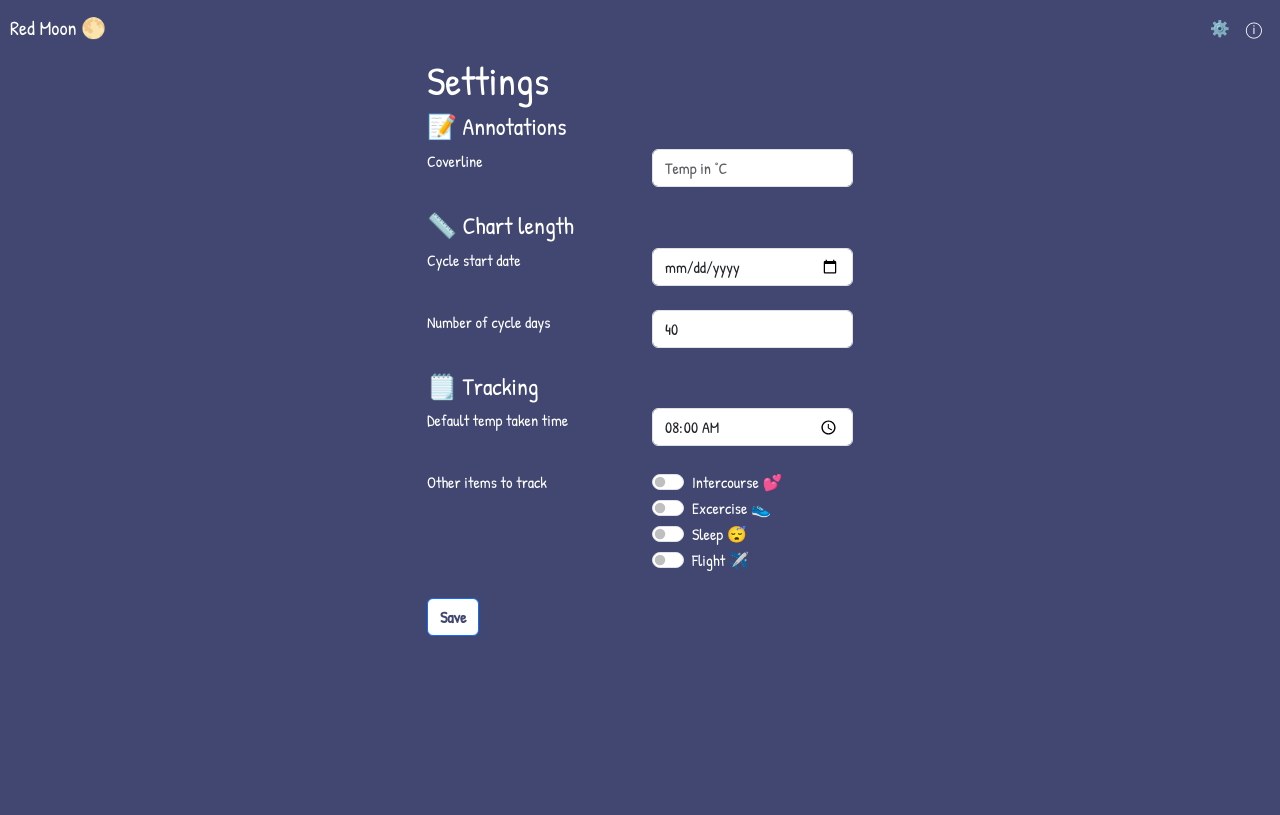
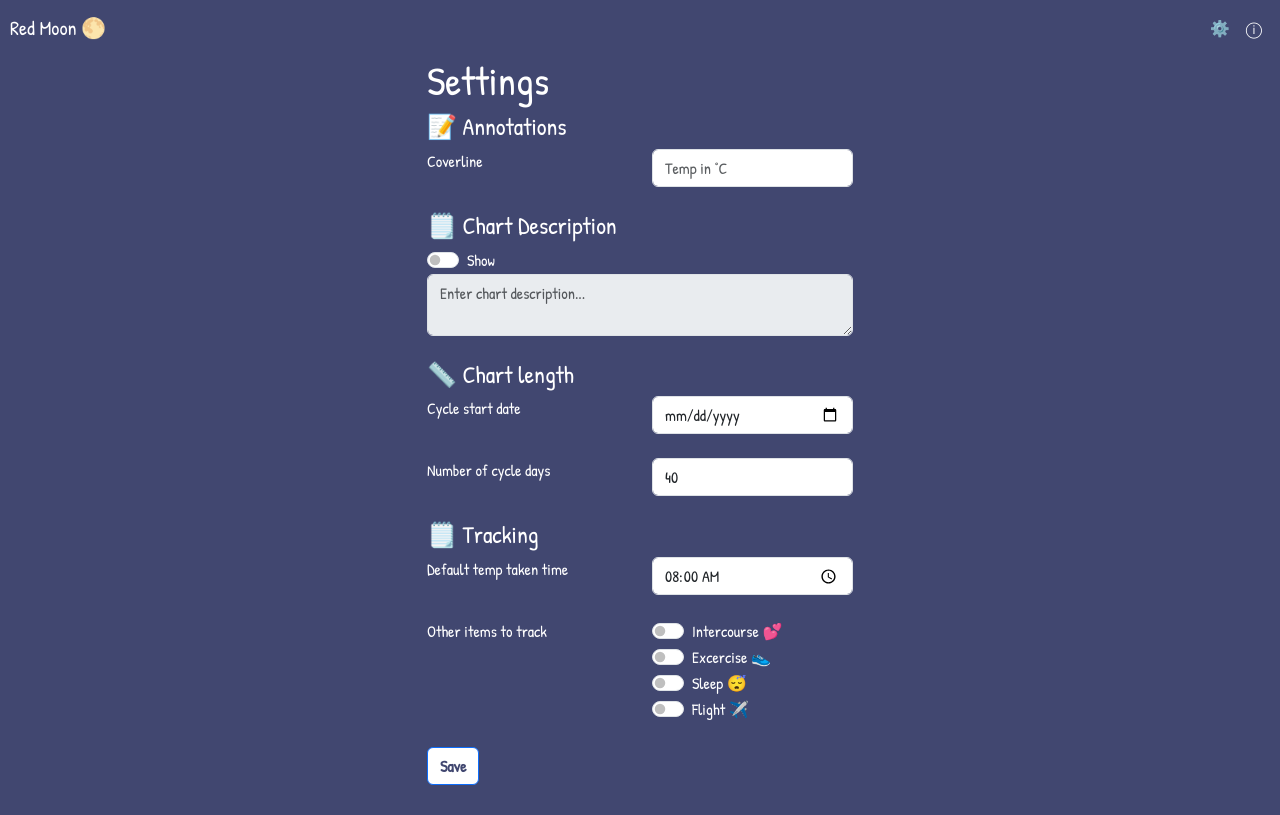
Before and after one commit to gracechin/red-moon, a React (Create React App) app: page /settings in a window 1280 px wide. Built offline with nearby package versions, Linux system fonts and the light colour scheme.

Commit message:
Settings - Chart description

```diff
--- a/src/components/FormInput.js
+++ b/src/components/FormInput.js
@@ -56,7 +56,13 @@ export const OptionsInput = (props) => {
   return <ToggleButtons {...props} />;
 };
 
-export const SwitchInput = ({ label, name, compress, defaultChecked }) => {
+export const SwitchInput = ({
+  label,
+  name,
+  compress,
+  defaultChecked,
+  onChange,
+}) => {
   return (
     <>
       <Form.Check
@@ -64,6 +70,7 @@ export const SwitchInput = ({ label, name, compress, defaultChecked }) => {
         label={label}
         name={name}
         defaultChecked={defaultChecked}
+        onChange={onChange}
       />
       {!compress && <br />}
     </>
--- a/src/components/Modal.js
+++ b/src/components/Modal.js
@@ -7,16 +7,13 @@ import {
   storeEntries,
   getAllEntries,
 } from "../utils/dataStorage";
-import {
-  START_TEMP_RISE_FIELD,
-  CHART_START_DATE_KEY,
-} from "../utils/constants";
+import { START_TEMP_RISE_FIELD, SETTINGS_KEYS } from "../utils/constants";
 import {
   getCurrentDateStr,
   transformDateStrToDateLabel,
   dateComparison,
 } from "../utils/dateTime";
-import { FormInput, FloatInput, DateInput } from "./FormInput";
+import { FormInput, DateInput } from "./FormInput";
 
 export function SimpleModal({ show, heading, children, footer, onHide, size }) {
   return (
@@ -250,7 +247,7 @@ export function StartNewCycleModal({ show, onClose, onSubmit }) {
     const formJson = Object.fromEntries(formData.entries());
     saveSettings(formJson);
 
-    const startDate = formJson[CHART_START_DATE_KEY];
+    const startDate = formJson[SETTINGS_KEYS.CHART_START_DATE];
     const entriesToKeep = getAllEntries().filter(
       (e) => !dateComparison(e.Date, startDate) < 0
     );
@@ -270,7 +267,7 @@ export function StartNewCycleModal({ show, onClose, onSubmit }) {
       <Form method="post" onSubmit={handleSubmit}>
         <DateInput
           label="First Day of Cycle"
-          name={CHART_START_DATE_KEY}
+          name={SETTINGS_KEYS.CHART_START_DATE}
           type="date"
           defaultValue={getCurrentDateStr()}
         />
--- a/src/components/PeriodChart.js
+++ b/src/components/PeriodChart.js
@@ -382,6 +382,8 @@ export function PeriodChart({
   onClickColumn,
   inputFieldsConfig,
   coverline,
+  showDescription,
+  description,
 }) {
   const MIN_COL_WIDTH = 28;
   const fontSize = "small";
@@ -450,6 +452,7 @@ export function PeriodChart({
             ⇒
           </Button>
         </div>
+        {showDescription && <div>{description}</div>}
         <SynchronisedTable
           startIndex={startIndex}
           rowLabelKey="x"
--- a/src/pages/Home.js
+++ b/src/pages/Home.js
@@ -15,12 +15,9 @@ import {
 import { PeriodChart } from "../components/PeriodChart";
 import NavBar from "../components/NavBar";
 import {
-  CHART_START_DATE_KEY,
-  CHART_NUM_OF_CYCLE_DAYS_KEY,
-  DEF_TEMP_TAKEN_TIME_KEY,
+  SETTINGS_KEYS,
   REQUIRED_ENTRY_INPUT_FIELDS,
   OPTIONAL_ENTRY_INPUT_FIELDS,
-  COVERLINE_TEMP_KEY,
 } from "../utils/constants";
 import { newDateStrByDiff } from "../utils/dateTime";
 
@@ -36,11 +33,11 @@ function HomePage() {
     ...REQUIRED_ENTRY_INPUT_FIELDS,
     ...OPTIONAL_ENTRY_INPUT_FIELDS.filter((f) => settings[f.name] == "on"),
   ];
-  const defDataBase = { Time: settings[DEF_TEMP_TAKEN_TIME_KEY] };
-  const chartStartDate = settings[CHART_START_DATE_KEY];
+  const defDataBase = { Time: settings[SETTINGS_KEYS.DEF_TEMP_TAKEN_TIME] };
+  const chartStartDate = settings[SETTINGS_KEYS.CHART_START_DATE];
   const chartEndDate = newDateStrByDiff(
     chartStartDate,
-    settings[CHART_NUM_OF_CYCLE_DAYS_KEY]
+    settings[SETTINGS_KEYS.CHART_NUM_OF_CYCLE_DAYS]
   );
   const dateConfig = {
     minDate: chartStartDate,
@@ -76,8 +73,10 @@ function HomePage() {
           setSelectedColumn(colIdx);
           setShowEntryModal(true);
         }}
-        coverline={settings[COVERLINE_TEMP_KEY]}
+        coverline={settings[SETTINGS_KEYS.COVERLINE_TEMP]}
         inputFieldsConfig={inputFieldsConfig}
+        showDescription={settings[SETTINGS_KEYS.SHOW_CHART_DESCR]}
+        description={settings[SETTINGS_KEYS.CHART_DESCR]}
       />
       <PeriodEntryModal
         show={showEntryModal}
@@ -96,10 +95,10 @@ function HomePage() {
       />
       <ConfirmModal
         show={showClearConfirmModal}
-        heading="🗑️ Clear Chart Data?"
+        heading="🗑️ Clear All Data?"
         onClose={() => setShowClearConfirmModal(false)}
         onSubmit={onClearAllData}
-        bodyText="Cleared entries cannot be recovered."
+        bodyText="Cleared data cannot be recovered."
         submitButtonText="Clear all"
       />
       <ExportModal
--- a/src/pages/Settings.js
+++ b/src/pages/Settings.js
@@ -4,13 +4,7 @@ import NavBar from "../components/NavBar";
 import { SwitchInput } from "../components/FormInput";
 import { Col, Row, Container, Form, Button } from "react-bootstrap";
 import { saveSettings, getSettings, getAllEntries } from "../utils/dataStorage";
-import {
-  CHART_START_DATE_KEY,
-  CHART_NUM_OF_CYCLE_DAYS_KEY,
-  DEF_TEMP_TAKEN_TIME_KEY,
-  OPTIONAL_ENTRY_INPUT_FIELDS,
-  COVERLINE_TEMP_KEY,
-} from "../utils/constants";
+import { SETTINGS_KEYS, OPTIONAL_ENTRY_INPUT_FIELDS } from "../utils/constants";
 
 const FieldRow = ({ children, name }) => {
   return (
@@ -44,14 +38,25 @@ function SettingsPage() {
     {}
   );
   const [defSettings, setDefSettings] = useState(getSettings());
+  const defShowChartDescr = defSettings[SETTINGS_KEYS.SHOW_CHART_DESCR];
+  const [disableChartDescr, setDisableChartDescr] = useState(
+    !defShowChartDescr
+  );
   const tempRange = calcTempRange();
+  const onChangeShowChartDescr = () => {
+    setDisableChartDescr(!disableChartDescr);
+  };
 
   function handleSubmit(e) {
     e.preventDefault(); // Prevent the browser from reloading the page
     const form = e.target;
     const formData = new FormData(form);
     const formJson = Object.fromEntries(formData.entries());
-    saveSettings({ ...defOptionalFieldSettings, ...formJson });
+    saveSettings({
+      ...defOptionalFieldSettings,
+      [SETTINGS_KEYS.SHOW_CHART_DESCR]: false,
+      ...formJson,
+    });
     navigate("/");
   }
   return (
@@ -63,37 +68,63 @@ function SettingsPage() {
           <h4>📝 Annotations</h4>
           <FieldRow name="Coverline">
             <Form.Control
-              name={COVERLINE_TEMP_KEY}
-              label={COVERLINE_TEMP_KEY}
+              name={SETTINGS_KEYS.COVERLINE_TEMP}
+              label={SETTINGS_KEYS.COVERLINE_TEMP}
               type="number"
               placeholder="Temp in °C"
               max={tempRange.max}
               min={tempRange.min}
-              defaultValue={defSettings[COVERLINE_TEMP_KEY]}
+              defaultValue={defSettings[SETTINGS_KEYS.COVERLINE_TEMP]}
             />
           </FieldRow>
+          <h4>🗒️ Chart Description</h4>
+          <SwitchInput
+            label="Show"
+            name={SETTINGS_KEYS.SHOW_CHART_DESCR}
+            onChange={onChangeShowChartDescr}
+            compress={true}
+            defaultChecked={defSettings[SETTINGS_KEYS.SHOW_CHART_DESCR] == "on"}
+          />
+          <Form.Control
+            name={SETTINGS_KEYS.CHART_DESCR}
+            as="textarea"
+            rows={2}
+            type="text"
+            placeholder="Enter chart description..."
+            disabled={disableChartDescr}
+            defaultValue={defSettings[SETTINGS_KEYS.CHART_DESCR]}
+          />
+          {/* TODO: Create template for chart description */}
+          {/* <Button
+            variant="secondary"
+            onClick={() => console.log("hello")}
+            disabled={disableChartDescr}
+          >
+            Use suggested template
+          </Button> */}
+          <br />
           <h4>📏 Chart length</h4>
           <FieldRow name="Cycle start date">
             <Form.Control
-              name={CHART_START_DATE_KEY}
+              name={SETTINGS_KEYS.CHART_START_DATE}
               type="date"
-              defaultValue={defSettings[CHART_START_DATE_KEY]}
+              defaultValue={defSettings[SETTINGS_KEYS.CHART_START_DATE]}
             />
           </FieldRow>
           <FieldRow name="Number of cycle days">
             <Form.Control
-              name={CHART_NUM_OF_CYCLE_DAYS_KEY}
+              name={SETTINGS_KEYS.CHART_NUM_OF_CYCLE_DAYS}
               type="number"
               min={1}
-              defaultValue={defSettings[CHART_NUM_OF_CYCLE_DAYS_KEY]}
+              defaultValue={defSettings[SETTINGS_KEYS.CHART_NUM_OF_CYCLE_DAYS]}
             />
           </FieldRow>
           <h4>🗒️ Tracking</h4>
           <FieldRow name="Default temp taken time">
             <Form.Control
-              name={DEF_TEMP_TAKEN_TIME_KEY}
+              name={SETTINGS_KEYS.DEF_TEMP_TAKEN_TIME}
               type="time"
-              defaultValue={defSettings[DEF_TEMP_TAKEN_TIME_KEY]}
+              defaultValue={defSettings[SETTINGS_KEYS.DEF_TEMP_TAKEN_TIME]}
             />
           </FieldRow>
           <FieldRow name="Other items to track">
--- a/src/styles.less
+++ b/src/styles.less
@@ -51,7 +51,8 @@ code {
   width: 100%;
 }
 .wrapper {
-  margin: 0 10px
+  margin: 0 10px;
+  padding-bottom: @spacingUnit*3;
 }
 .navbar-nav .nav-link.active, .navbar-nav .nav-link.show {
   color: @textButtonColor;
@@ -132,7 +133,6 @@ textarea.error {
   .navigation-container {
     display: flex;
     height: 30px;
-    margin: @spacingUnit 0;
     justify-content: space-between;
 
     .btn {
--- a/src/utils/constants.js
+++ b/src/utils/constants.js
@@ -145,14 +145,19 @@ export const ALL_ENTRY_INPUT_FIELDS = [
   ...OPTIONAL_ENTRY_INPUT_FIELDS,
 ];
 
-export const COVERLINE_TEMP_KEY = "Coverline temp";
-export const LUTEAL_START_DATE_KEY = "Luteal start date";
-export const CHART_START_DATE_KEY = "Chart start date";
-export const DEF_TEMP_TAKEN_TIME_KEY = "Default time taken key";
-export const CHART_NUM_OF_CYCLE_DAYS_KEY = "Chart # of cycle days";
+export const SETTINGS_KEYS = {
+  COVERLINE_TEMP: "Coverline temp",
+  LUTEAL_START_DATE: "Luteal start date",
+  CHART_START_DATE: "Chart start date",
+  DEF_TEMP_TAKEN_TIME: "Default time taken key",
+  CHART_NUM_OF_CYCLE_DAYS: "Chart # of cycle days",
+  SHOW_CHART_DESCR: "Show Chart Description",
+  CHART_DESCR: "Chart Description",
+};
+
 export const DATA_ENTRIES_KEY = "Entries";
 export const SETTINGS_KEY = "Settings";
 export const DEFAULT_SETTINGS = {
-  [CHART_NUM_OF_CYCLE_DAYS_KEY]: 40,
-  [DEF_TEMP_TAKEN_TIME_KEY]: "08:00",
+  [SETTINGS_KEYS.CHART_NUM_OF_CYCLE_DAYS]: 40,
+  [SETTINGS_KEYS.DEF_TEMP_TAKEN_TIME]: "08:00",
 };
--- a/src/utils/dataStorage.js
+++ b/src/utils/dataStorage.js
@@ -8,9 +8,7 @@ import {
   DEFAULT_SETTINGS,
   DATA_ENTRIES_KEY,
   SETTINGS_KEY,
-  CHART_START_DATE_KEY,
-  CHART_NUM_OF_CYCLE_DAYS_KEY,
-  COVERLINE_TEMP_KEY,
+  SETTINGS_KEYS,
 } from "../utils/constants";
 
 // Utils
@@ -24,7 +22,7 @@ export const store = (key, value) =>
 
 const getDefaultSettings = () => {
   const defaultSettings = DEFAULT_SETTINGS;
-  defaultSettings[CHART_START_DATE_KEY] = getCurrentDateStr();
+  defaultSettings[SETTINGS_KEYS.CHART_START_DATE] = getCurrentDateStr();
   return defaultSettings;
 };
 
@@ -34,7 +32,10 @@ const initialiseSettings = () => {
   return defSettings;
 };
 
-const FLOAT_SETTING_KEYS = [CHART_NUM_OF_CYCLE_DAYS_KEY, COVERLINE_TEMP_KEY];
+const FLOAT_SETTING_KEYS = [
+  SETTINGS_KEYS.CHART_NUM_OF_CYCLE_DAYS,
+  SETTINGS_KEYS.COVERLINE_TEMP,
+];
 
 export const getSettings = () => {
   var settings = getStored(SETTINGS_KEY);
@@ -62,8 +63,8 @@ const genDefaultEntries = (startDate, num) =>
 
 const genDefaultEntriesFromSettings = () => {
   const settings = getSettings();
-  const numEntries = settings[CHART_NUM_OF_CYCLE_DAYS_KEY];
-  const startDate = settings[CHART_START_DATE_KEY];
+  const numEntries = settings[SETTINGS_KEYS.CHART_NUM_OF_CYCLE_DAYS];
+  const startDate = settings[SETTINGS_KEYS.CHART_START_DATE];
   return genDefaultEntries(startDate, numEntries);
 };
 
```
